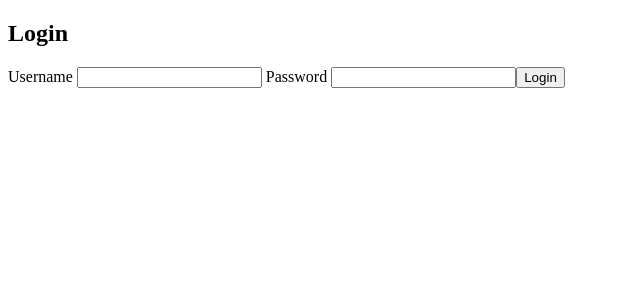
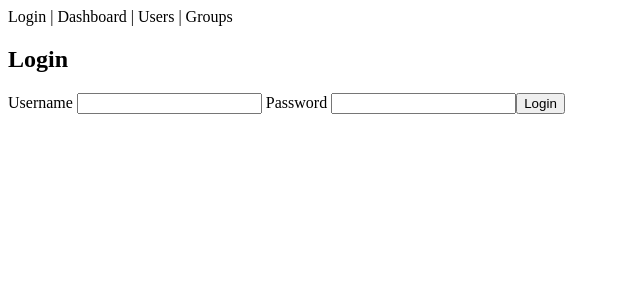
Before and after one commit to Zxhraee/Chat-System-Application, an Angular app in the folder frontend/: page /login in a window 1280 px wide. Shown: the top 300 px of the page, without its empty margins (0-640 px from the left). Built offline with nearby package versions, Linux system fonts and the light colour scheme.

Commit message:
Added Navigation bar placeholder - to complete after setting up menu page

```diff
--- a/frontend/src/app/app.component.html
+++ b/frontend/src/app/app.component.html
@@ -1 +1,8 @@
+<nav>
+  <a routerLink="/login">Login</a> |
+  <a routerLink="/dashboard">Dashboard</a> |
+  <a routerLink="/users">Users</a> |
+  <a routerLink="/groups">Groups</a>
+</nav>
+
 <router-outlet></router-outlet>
--- a/frontend/src/app/services/storage.service.ts
+++ b/frontend/src/app/services/storage.service.ts
@@ -23,6 +23,7 @@ export class StorageService {
       password:'123',
       role:['SUPER_ADMIN'],
       groups:[] };
+
     localStorage.setItem(this.User, JSON.stringify([superUser]));
     localStorage.setItem(this.Group, '[]'); localStorage.setItem(this.Channel, '[]');
     localStorage.setItem(this.Session, 'null');
```
